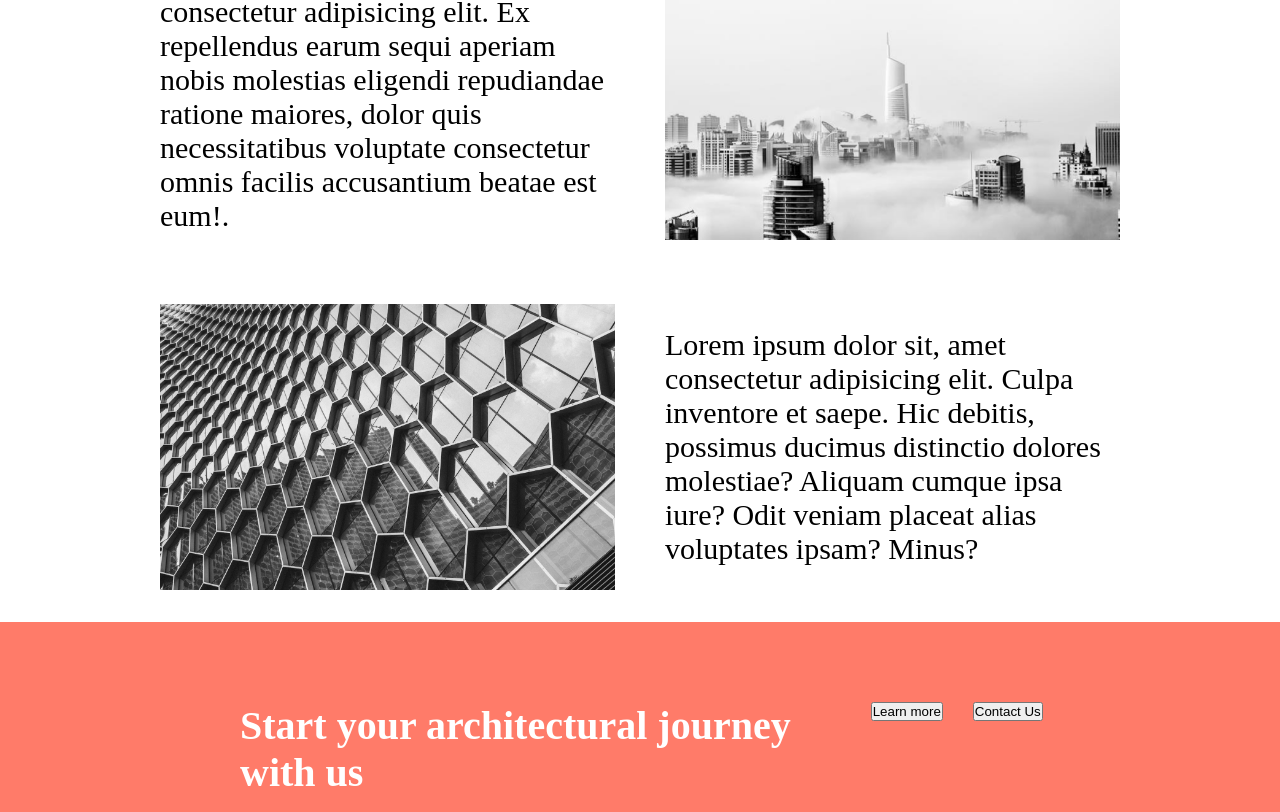
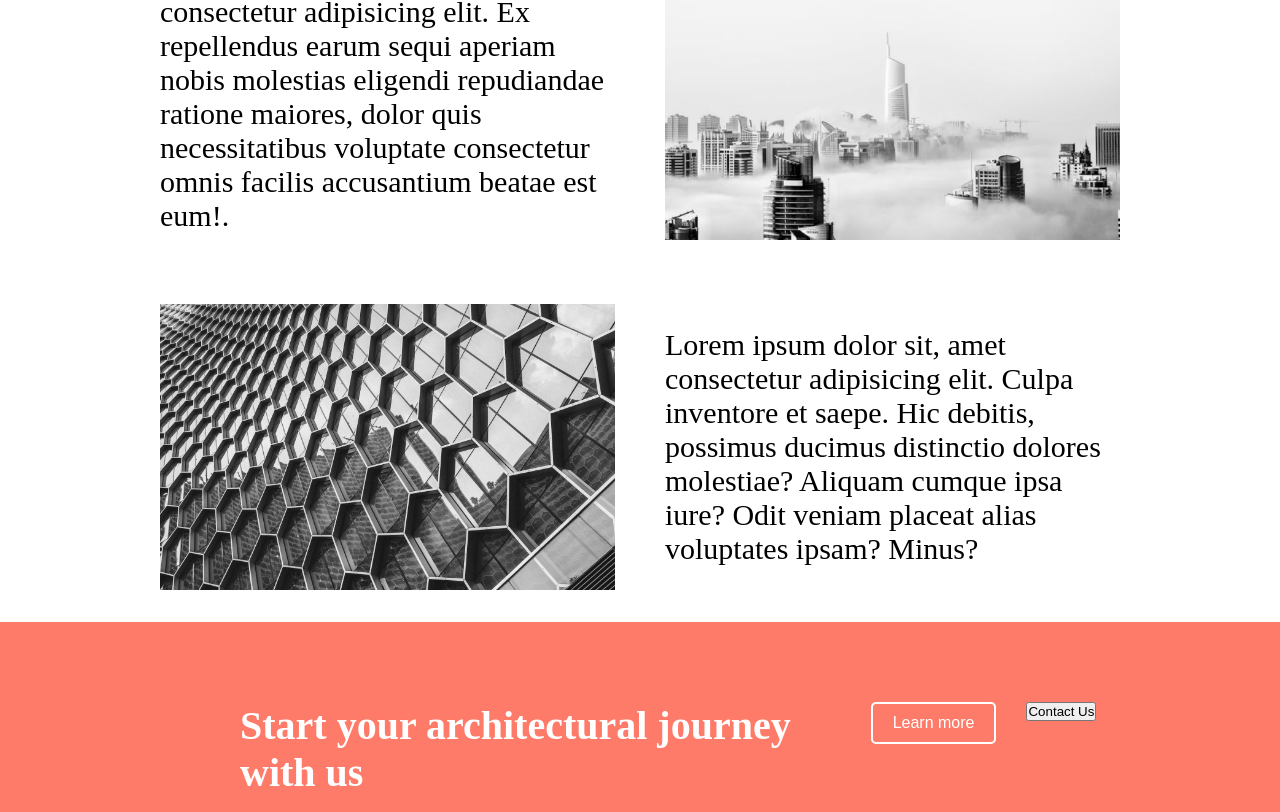
Before and after one commit to gabrieljcoutinho/Projeto-Archi-Firm, a React (Create React App) app: page / in a window 1280 px wide. Shown: the part 2904-3716 px from the top of the page. Built offline with nearby package versions, Linux system fonts and the light colour scheme.

Commit message:
btn novo

```diff
--- a/src/Css/faixaLaranjaSeparandoConteudo2.css
+++ b/src/Css/faixaLaranjaSeparandoConteudo2.css
@@ -21,3 +21,30 @@
     list-style: none;
     padding-top: 5rem;
 }
+
+
+
+.btnLeranMore {
+    background-color: transparent;
+    /* Fundo transparente */
+    border: 2px solid #fff;
+    /* Borda branca */
+    color: #fff;
+    /* Texto branco */
+    padding: 10px 20px;
+    /* Preenchimento interno */
+    font-size: 16px;
+    /* Tamanho da fonte */
+    cursor: pointer;
+    /* Muda o cursor para um ponteiro ao passar o mouse */
+    border-radius: 5px;
+    /* Cantos levemente arredondados */
+}
+
+/* Efeito ao passar o mouse (opcional) */
+.btnLeranMore:hover {
+    background-color: #fff;
+    /* Fundo branco ao passar o mouse */
+    color: #000;
+    /* Texto preto ao passar o mouse */
+}
```
